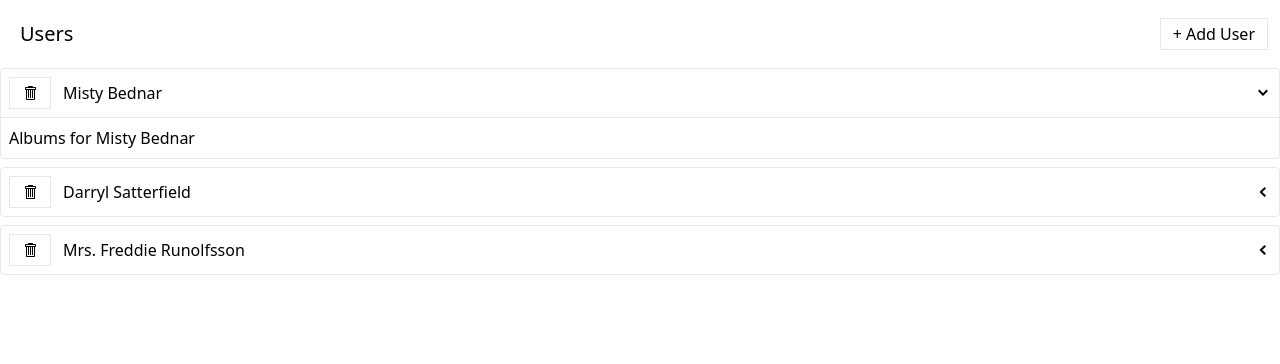
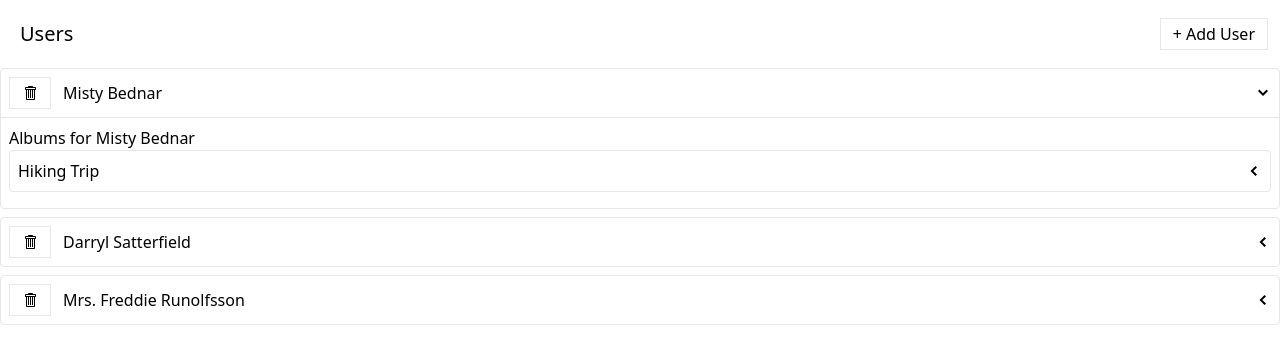
Before and after one commit to poyingHAHA/React_learning, a React (Create React App) app in the folder 9_api_using_async_thunks/: page / in a window 1280 px wide. Both pictures are taken after a click on the element 1263 px from the left and 93 px from the top of the page. Shown: the top 364 px of the page. Built offline with nearby package versions, Linux system fonts and the light colour scheme; data requests are answered from the project's data file.

Commit message:
14. rendering the list

```diff
--- a/9_api_using_async_thunks/src/components/AlbumsList.js
+++ b/9_api_using_async_thunks/src/components/AlbumsList.js
@@ -1,11 +1,32 @@
 import { useFetchAlbumsQuery } from "../store";
+import Skeleton from './Skeleton'
+import ExpandablePanel from "./ExpandablePanel";
+import Button from "./Button";
 
 function AlbumsList({user}){
   const {data, error, isLoading} = useFetchAlbumsQuery(user);
-  console.log(data, error, isLoading);
+  let content;
+  if(isLoading){
+    content = <Skeleton times={3} />
+  } else if(error){
+    content = <div>Error loading albums.</div>
+  } else{
+    content = data.map(album => {
+      const header = <div>{album.title}</div>
+      return <ExpandablePanel key={album.id} header={header}>
+        List of photos in the album
+      </ExpandablePanel>
+    })
+  }
+
   return(
     <div>
-      Albums for {user.name}
+      <div>
+        Albums for {user.name}
+      </div>
+      <div>
+        {content}
+      </div>
     </div>
   )
 }
```
